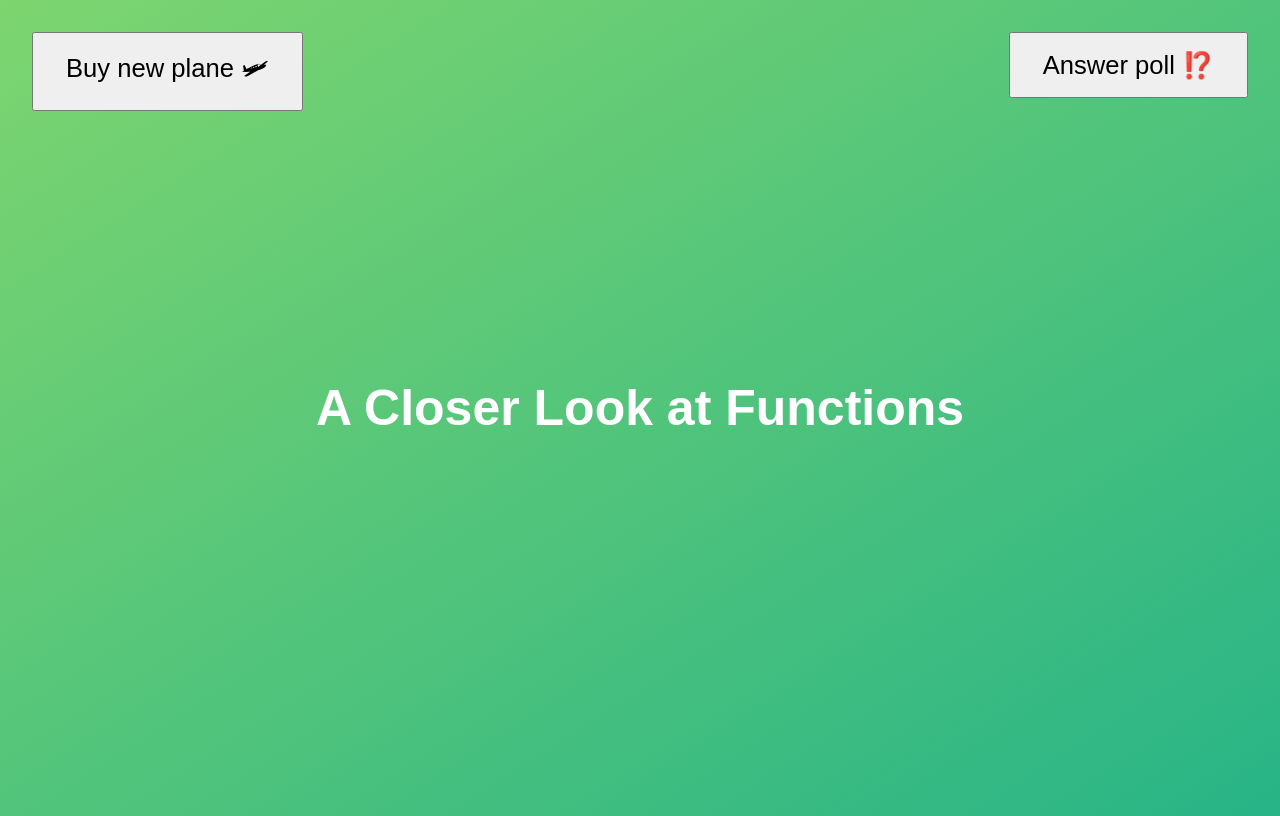
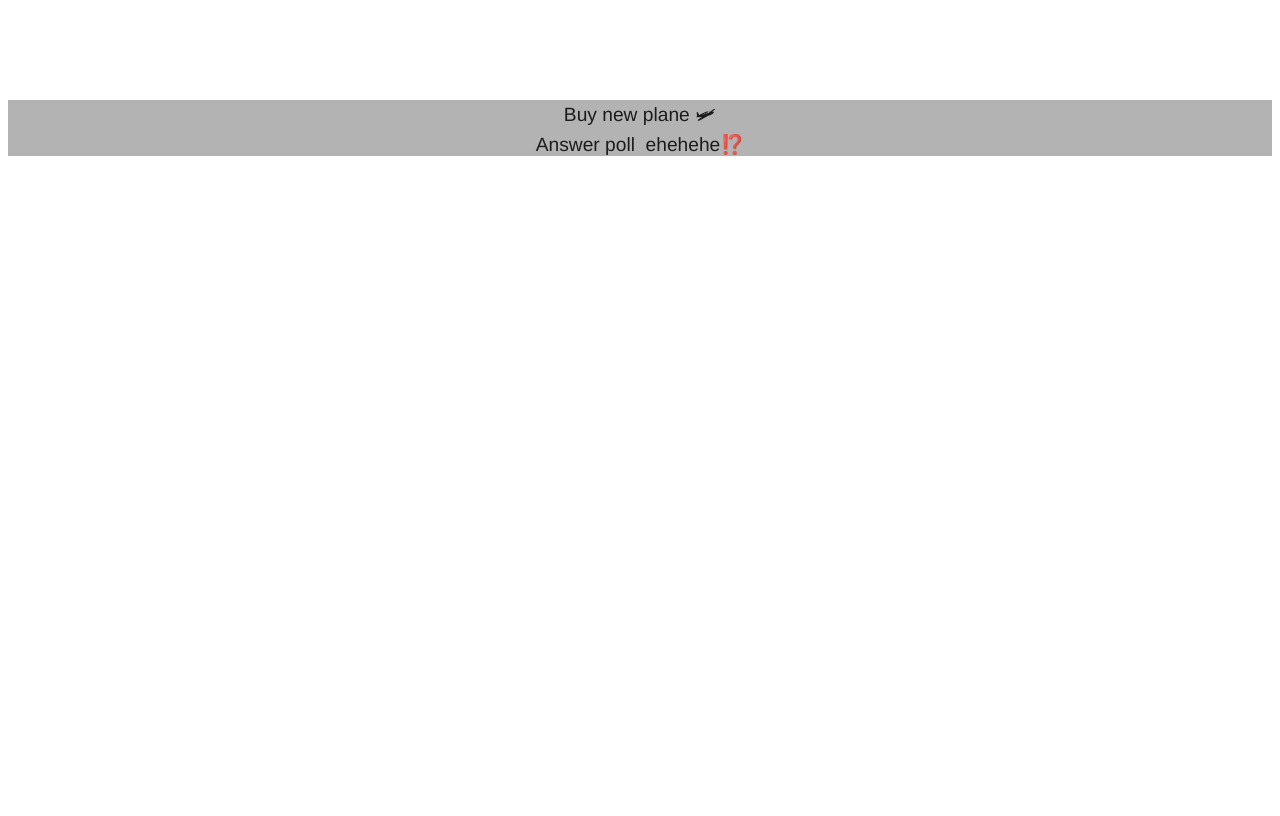
Before and after one commit to perfoper2022/yehoho.com, a plain HTML site: page index.html in a window 1280 px wide. Drawn offline with Linux system fonts and the light colour scheme.

Commit message:
udpated text

```diff
--- a/index.html
+++ b/index.html
@@ -1,45 +1,20 @@
-<!DOCTYPE html>
-<html lang="en">
+<!DOCTYPE html PUBLIC "-//W3C//DTD HTML 4.01//EN" "http://www.w3.org/TR/html4/strict.dtd">
+<html>
 <head>
-    <meta charset="UTF-8" />
-    <meta name="viewport" content="width=device-width, initial-scale=1.0" />
-    <meta http-equiv="X-UA-Compatible" content="ie=edge" />
+  <meta http-equiv="Content-Type" content="text/html; charset=utf-8">
+  <meta http-equiv="Content-Style-Type" content="text/css">
   <title>A Closer Look at Functions</title>
-    <style>
-      body {
-        height: 100vh;
-        display: flex;
-        align-items: center;
-        background: linear-gradient(to top left, #28b487, #7dd56f);
-      }
-      h1 {
-        font-family: sans-serif;
-        font-size: 50px;
-        line-height: 1.3;
-        width: 100%;
-        padding: 30px;
-        text-align: center;
-        color: white;
-      }
-      .buy,
-      .poll {
-        font-size: 1.6rem;
-        padding: 1rem 2rem;
-        position: absolute;
-        top: 2rem;
-      }
-      .buy {
-        left: 2rem;
-      }
-      .poll {
-        right: 2rem;
-      }
+  <meta name="Generator" content="Cocoa HTML Writer">
+  <meta name="CocoaVersion" content="2113.4">
+  <style type="text/css">
+    p.p2 {margin: 0.0px 0.0px 0.0px 0.0px; text-align: center; font: 19.2px 'Helvetica Neue'; color: #000000; color: rgba(0, 0, 0, 0.85); -webkit-text-stroke: rgba(0, 0, 0, 0.85); background-color: #b3b3b3}
+    span.s1 {font-kerning: none}
+    span.s2 {font: 19.2px '.Apple Color Emoji UI'; font-kerning: none}
   </style>
 </head>
 <body>
-    <h1>A Closer Look at Functions</h1>
-    <button class="buy">Buy new plane 🛩</button>
-    <button class="poll">Answer poll ⁉️</button>
-    <script src="script.js"></script>
+<h1 style="margin: 0.0px 0.0px 33.5px 0.0px; text-align: center; line-height: 65.0px; font: 50.0px Helvetica; color: #ffffff; -webkit-text-stroke: #ffffff"><span class="s1"><b>A Closer Look at Functions</b></span></h1>
+<p class="p2"><span class="s1">Buy new plane </span><span class="s2">🛩</span></p>
+<p class="p2"><span class="s1">Answer poll<span class="Apple-converted-space">  </span>ehehehe</span><span class="s2">⁉️</span></p>
 </body>
 </html>
```
Lines whose indentation alone changed are shown as unchanged.
